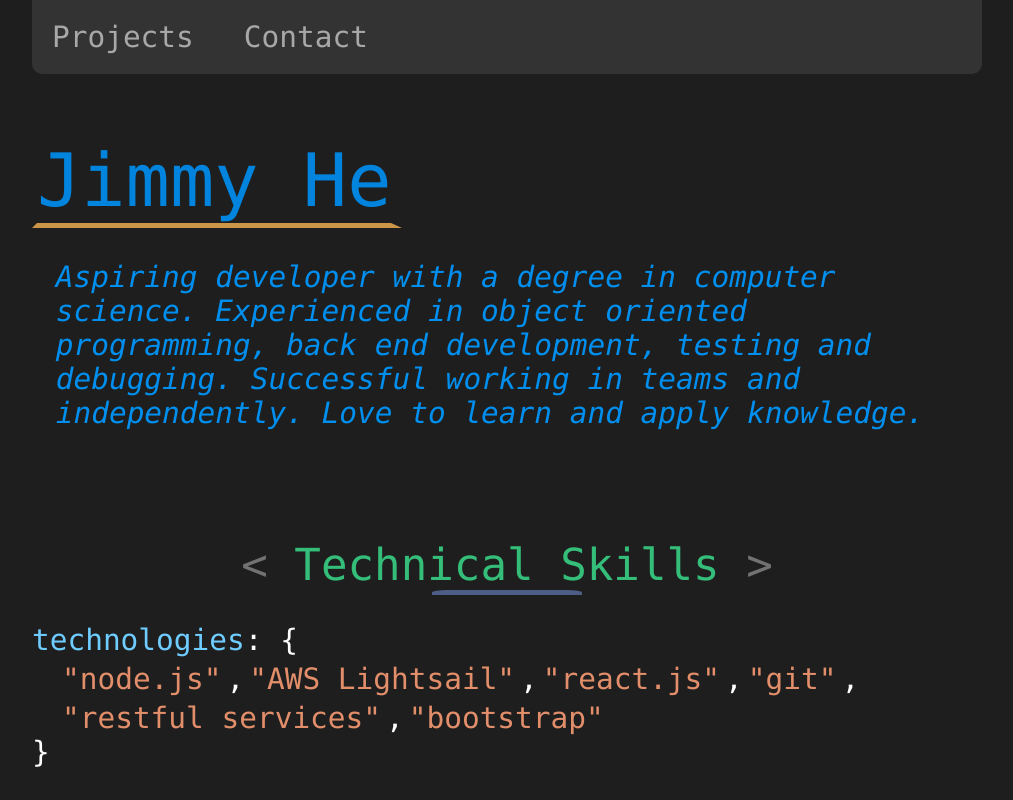
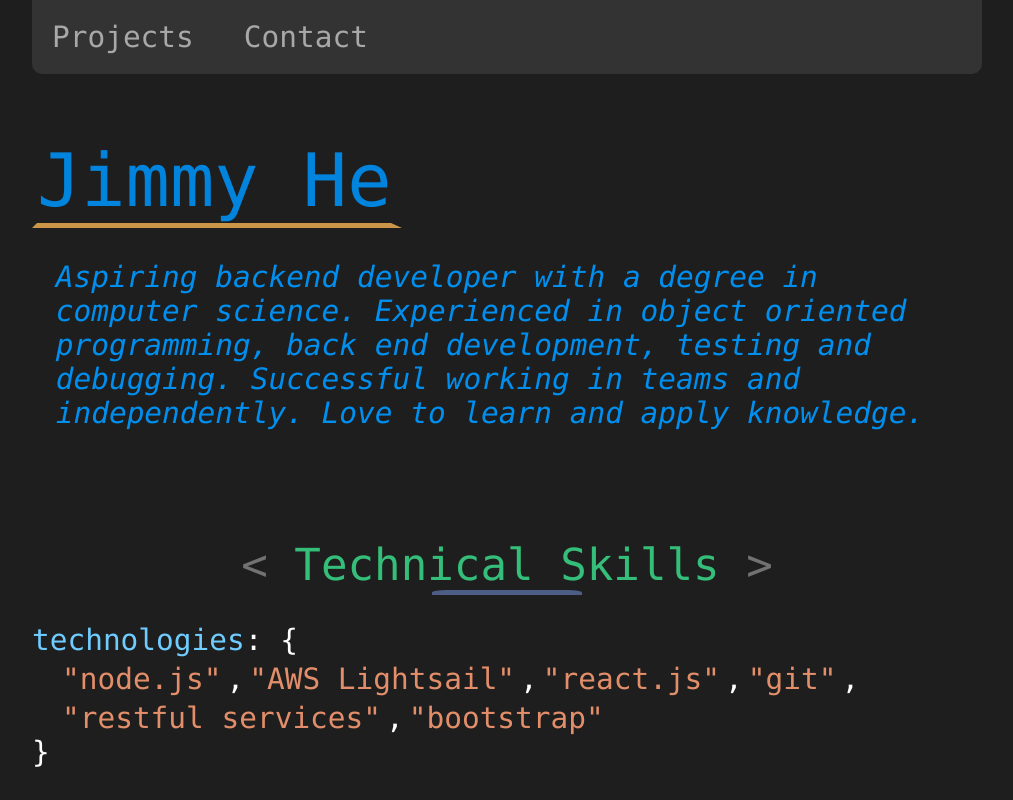
Before and after one commit to jimmyh3/portfolio, a React (Create React App) app: page / in a window 1280 px wide. Shown: the top 800 px of the page, without its empty margins (133-1146 px from the left). Built offline with nearby package versions, Linux system fonts and the light colour scheme.

Commit message:
Updated page text.

```diff
--- a/src/components/Main.js
+++ b/src/components/Main.js
@@ -49,7 +49,7 @@ class Main extends React.Component {
                     <h1>Jimmy He</h1>
                     {/*<h4>Full Stack Developer</h4>*/}
                     <p>
-                        Aspiring developer with a degree in computer science.
+                        Aspiring backend developer with a degree in computer science.
                         Experienced in object oriented programming, back end development, testing and debugging.
                         Successful working in teams and independently. Love to learn and apply knowledge.
                     </p>
```
